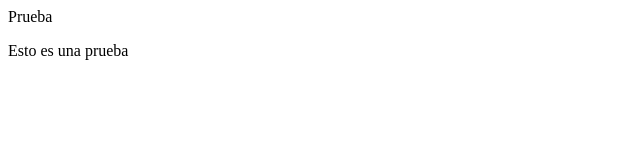
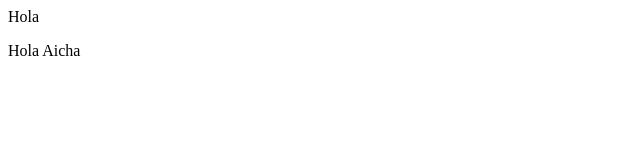
Before and after one commit to ismaelarar/ismaelarar.github.io, a plain HTML site: page index.html in a window 1280 px wide. Shown: the full height of the page, 0-640 px from the left. Drawn offline with Linux system fonts and the light colour scheme.

Commit message:
Update index.html

```diff
--- a/index.html
+++ b/index.html
@@ -5,7 +5,7 @@
 	</head>
 
 	<body>
-		<head>Prueba</head>
-		<p>Esto es una prueba<p/>
+		<head>Hola</head>
+		<p>Hola Aicha<p/>
 	</body>
 </html>
```
